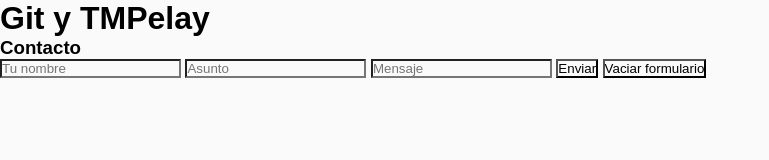
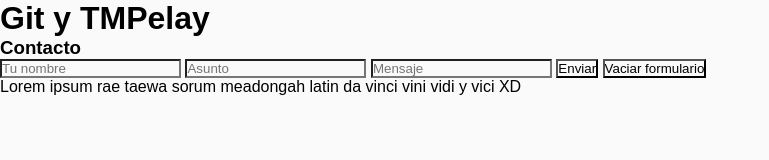
Before and after one commit to TMPelay/Curso-Git, a plain HTML site: page index.html in a window 1280 px wide. Shown: the whole page, without its empty margins (0-769 px from the left). Drawn offline with Linux system fonts and the light colour scheme.

Commit message:
Parrafo nuevo

```diff
--- a/index.html
+++ b/index.html
@@ -15,5 +15,8 @@
       <input type="submit" value="Enviar">
       <input type="reset" value="Vaciar formulario">
     </form>
+    <article>
+      <p>Lorem ipsum rae taewa sorum meadongah latin da vinci vini vidi y vici XD</p>
+    </article>
   </body>
 </html>
```
